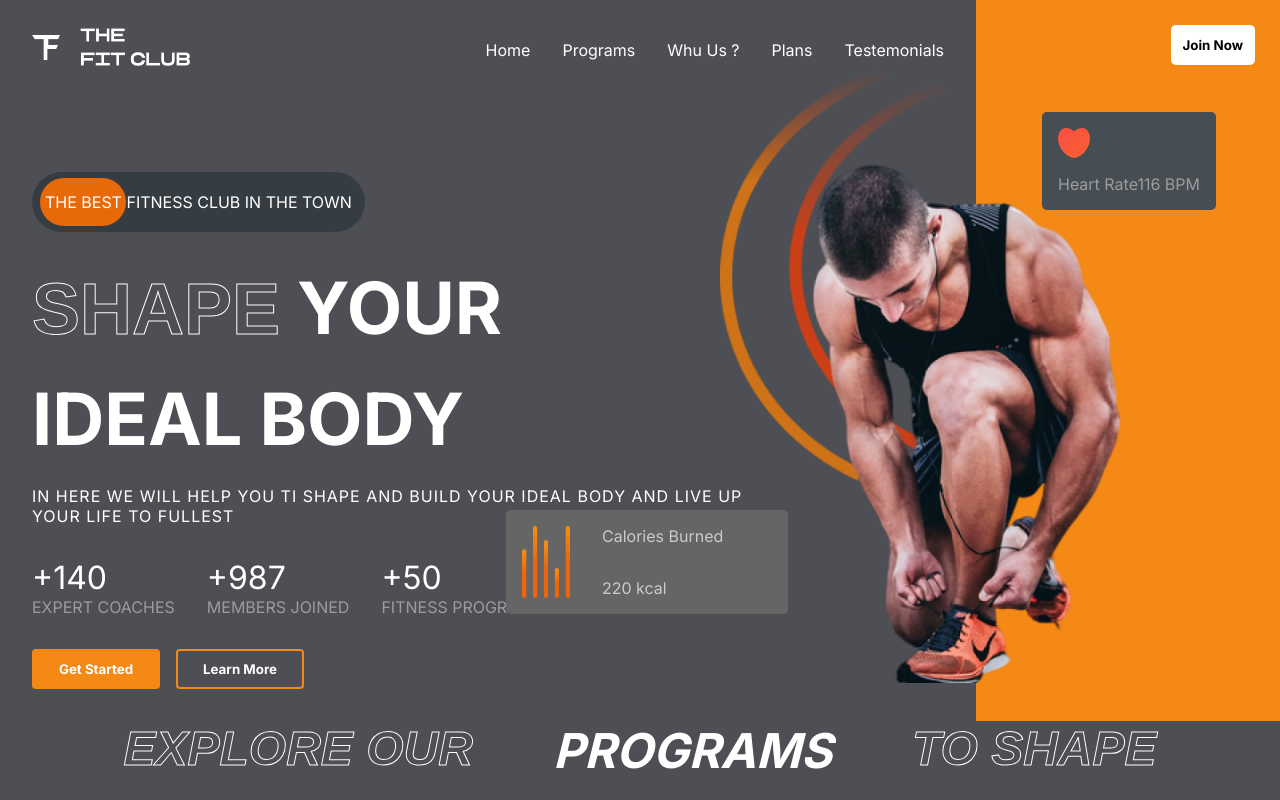
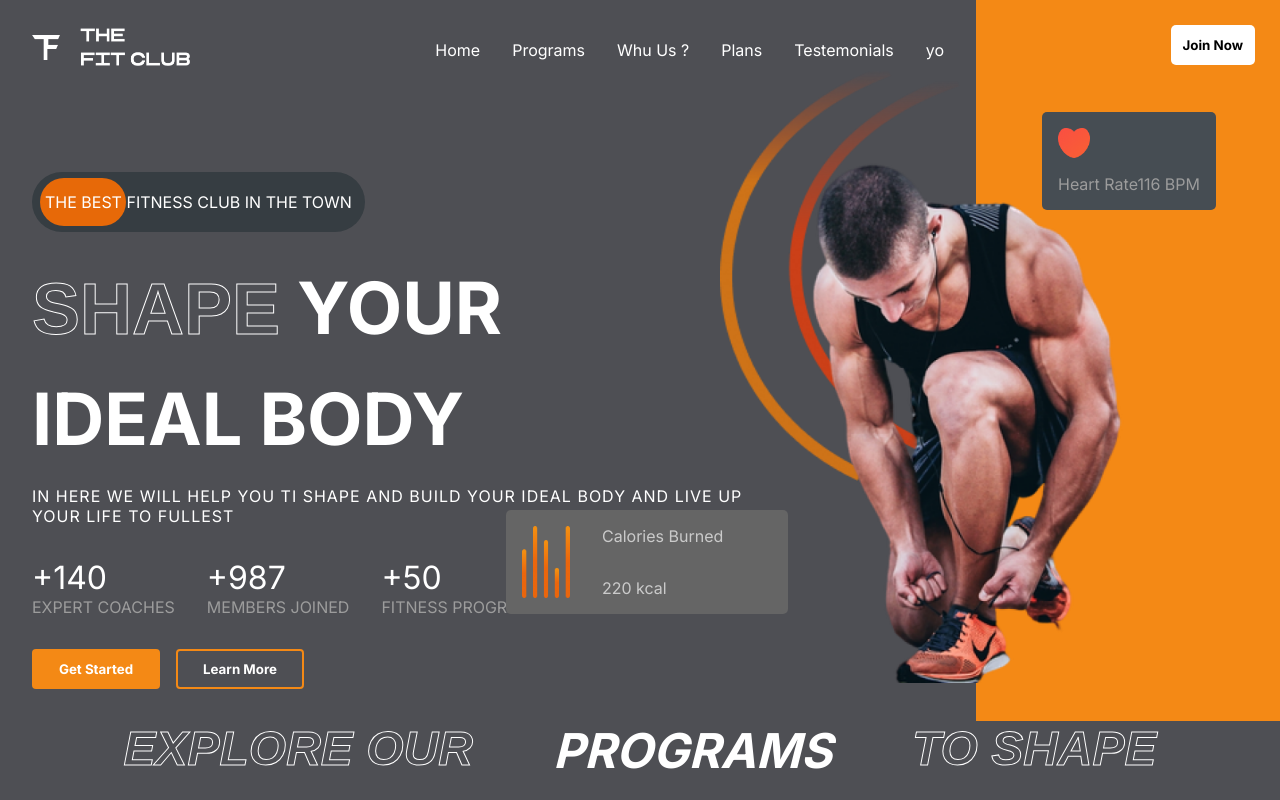
Before and after one commit to 12haa/Fitclub-Website, a React (Vite) app: page / in a window 1280 px wide. Shown: the top 800 px of the page. Built offline with nearby package versions, Linux system fonts and the light colour scheme.

Commit message:
Second Commit

```diff
--- a/src/components/Header/Header.jsx
+++ b/src/components/Header/Header.jsx
@@ -11,6 +11,7 @@ const Header = () => {
         <li>Whu Us ?</li>
         <li>Plans</li>
         <li>Testemonials</li>
+        <li>yo</li>
       </ul>
     </div>
   );
```
